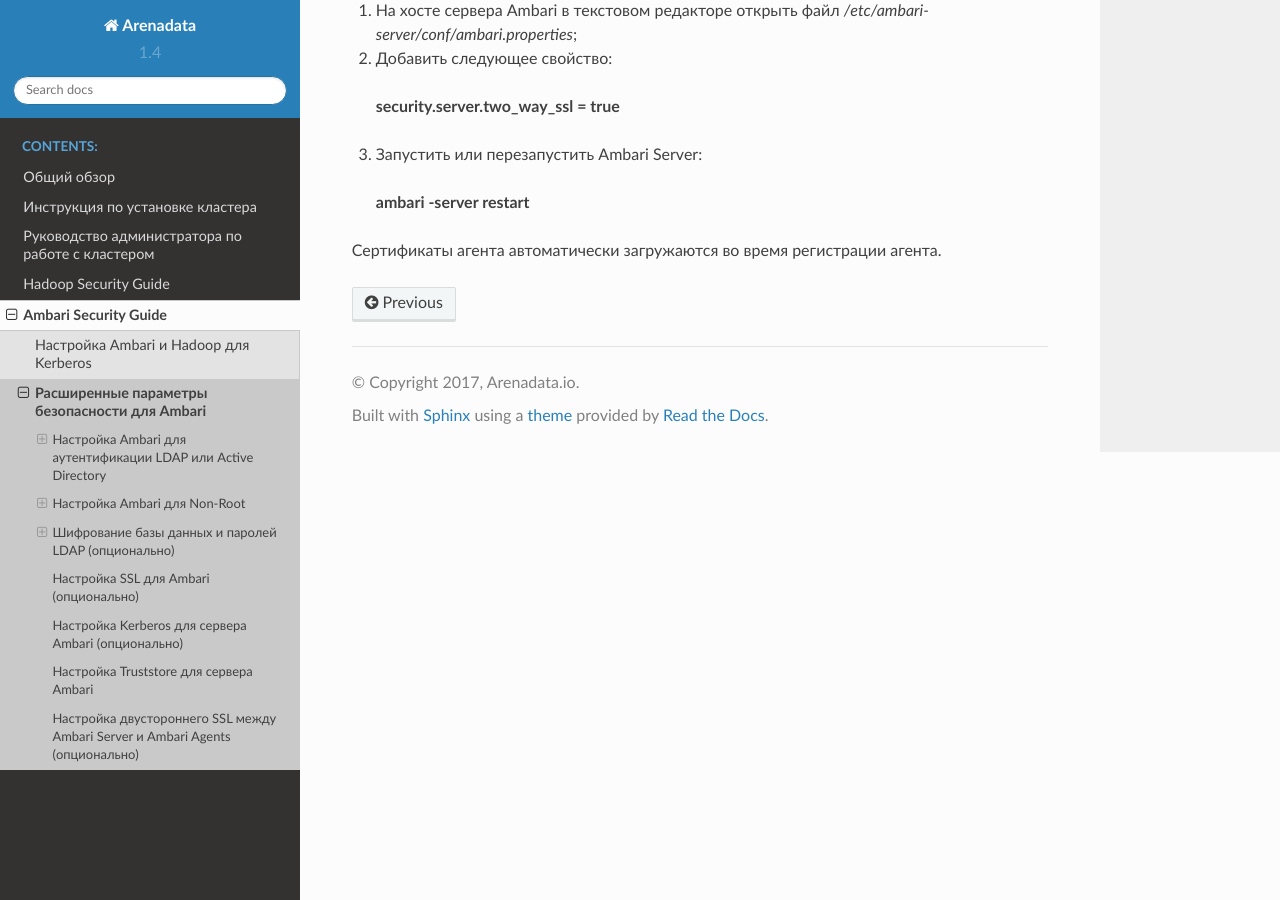
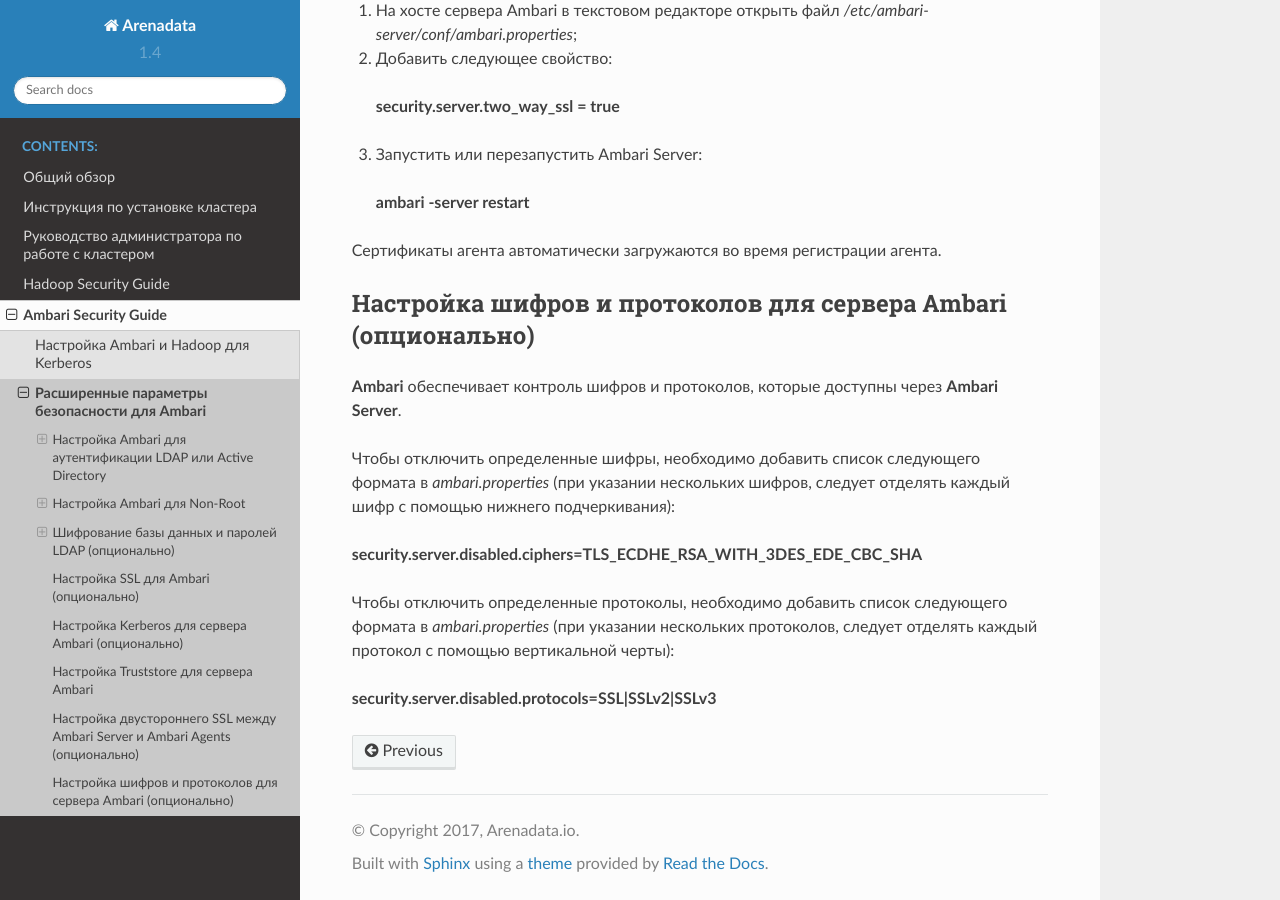
Before and after one commit to arenadata/docs_adps, a Sphinx documentation site: the page built from source/SecurityAmbari/options.rst, in a window 1280 px wide and 900 px high, scrolled down 15210 px. Built offline with Sphinx 7.4.7 and the Read the Docs theme 2.0.0, drawn with Linux system fonts in a browser that asks for light colours; pages that are not in the unit, such as notebooks, are missing from menus.

Commit message:
Update options.rst

```diff
--- a/source/SecurityAmbari/options.rst
+++ b/source/SecurityAmbari/options.rst
@@ -533,3 +533,18 @@
   :command:`ambari -server restart`
 
 Сертификаты агента автоматически загружаются во время регистрации агента.
+
+
+
+Настройка шифров и протоколов для сервера Ambari (опционально)
+^^^^^^^^^^^^^^^^^^^^^^^^^^^^^^^^^^^^^^^^^^^^^^^^^^^^^^^^^^^^^^
+
+**Ambari** обеспечивает контроль шифров и протоколов, которые доступны через **Ambari Server**.
+
+Чтобы отключить определенные шифры, необходимо добавить список следующего формата в *ambari.properties* (при указании нескольких шифров, следует отделять каждый шифр с помощью нижнего подчеркивания):
+
+:command:`security.server.disabled.ciphers=TLS_ECDHE_RSA_WITH_3DES_EDE_CBC_SHA`
+
+Чтобы отключить определенные протоколы, необходимо добавить список следующего формата в *ambari.properties* (при указании нескольких протоколов, следует отделять каждый протокол с помощью вертикальной черты):
+
+:command:`security.server.disabled.protocols=SSL|SSLv2|SSLv3`
```
